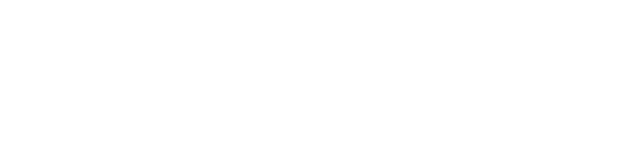
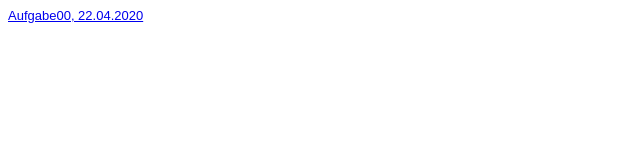
Before and after one commit to Jonnyre/GIS-SoSe-2020, a plain HTML site: page Steckbrief/steckbrief.htm in a window 1280 px wide. Shown: the whole page, without its empty margins (0-640 px from the left). Drawn offline with Linux system fonts and the light colour scheme.

Commit message:
Update steckbrief.htm

```diff
--- a/Steckbrief/steckbrief.htm
+++ b/Steckbrief/steckbrief.htm
@@ -12,6 +12,7 @@ body {
 </style>
 </head>
 <body>
+	<a href= "https://github.com/Jonnyre/GIS-SoSe-2020/blob/master/Steckbrief/Aufgabe0.html">Aufgabe00, 22.04.2020</a>
 	<!-- Hier die Links zu den gelösten Aufgaben einstellen, aktuelle oben, alte stehen lassen! Format: Aufgabenbezeichnung, Datum -->
 </body>
 </html>
```
